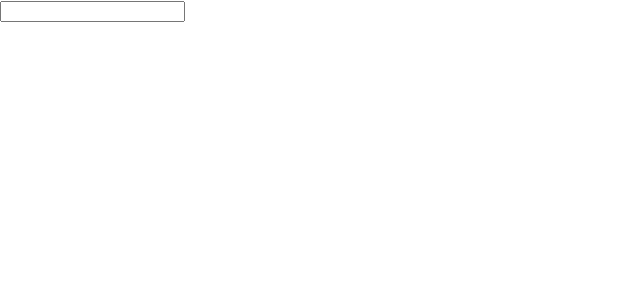
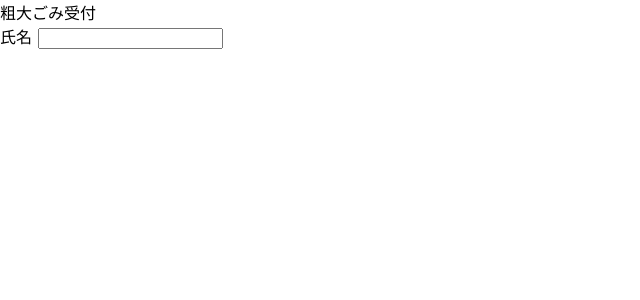
Before and after one commit to watanata/nuxt2-sample2, a Nuxt app: page /input in a window 1280 px wide. Shown: the top 300 px of the page, without its empty margins (0-640 px from the left). Built offline with nearby package versions, Linux system fonts and the light colour scheme.

Commit message:
add XSS-able input form page

```diff
--- a/pages/input.vue
+++ b/pages/input.vue
@@ -1,5 +1,19 @@
 <template>
-  <form action="show">
-    <input type="text" name="name">
-  </form>
+  <div>
+    <p>粗大ごみ受付</p>
+    <form action="" method="POST">
+      氏名 <input type="text" name="name" v-bind:value="name" >
+    </form>
+  </div>
 </template>
+
+<script>
+export default {
+  async asyncData(context) {
+    if(process.server) {
+      context.res.setHeader("X-XSS-Protection","0")
+    }
+    return { name: context.query.name };
+  }
+};
+</script>
```
